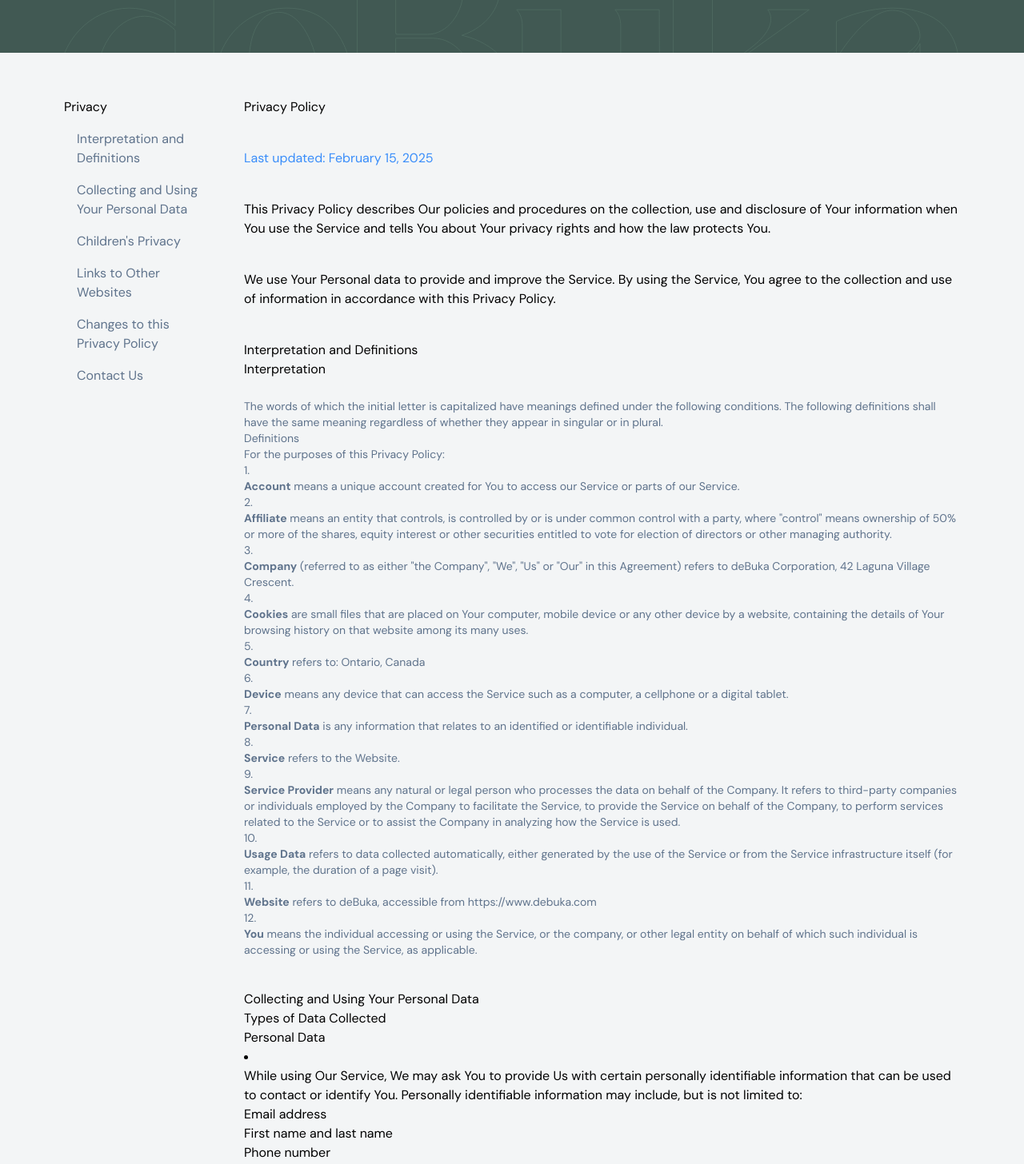
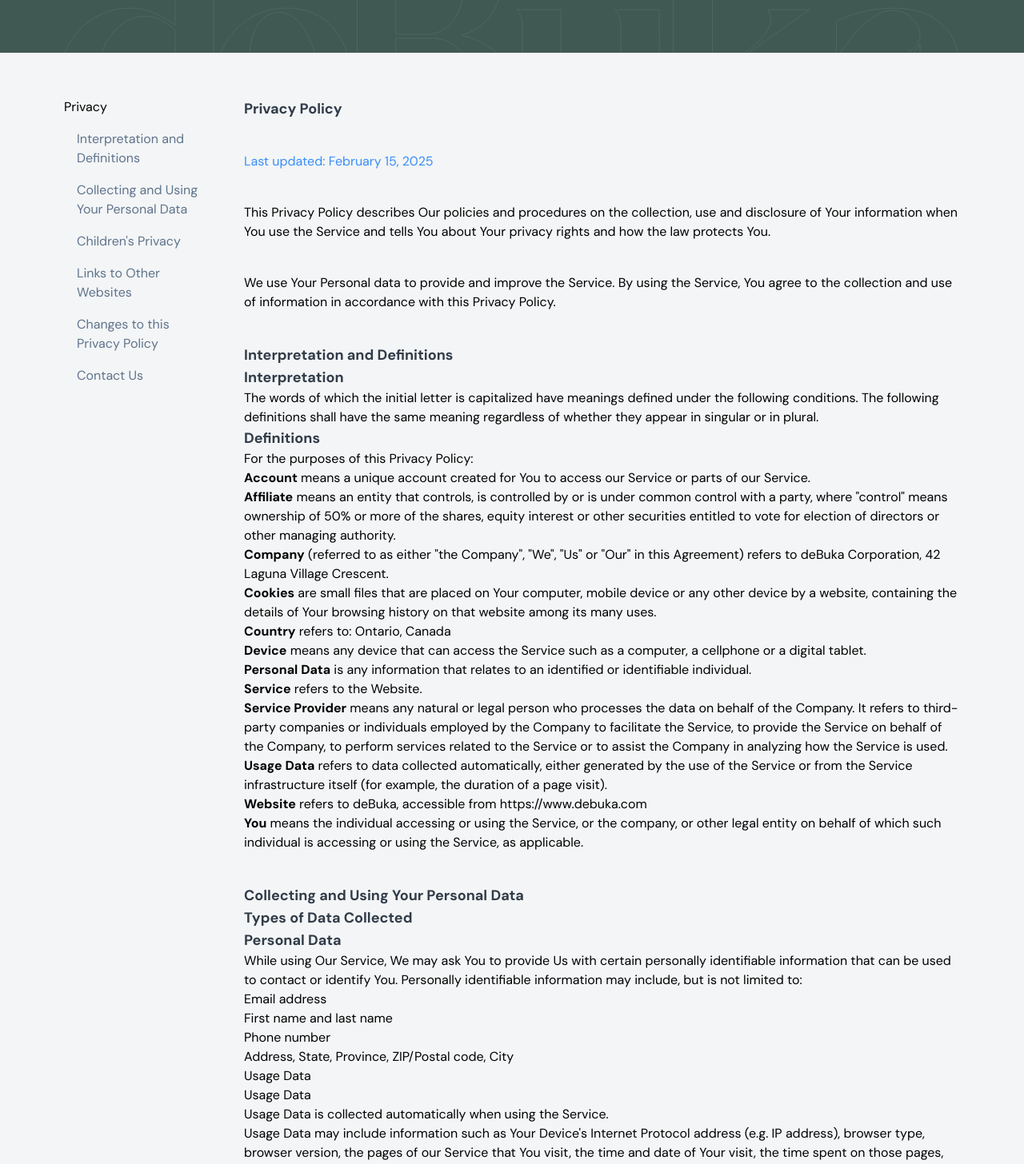
Before and after one commit to Aliiiu/debuka-website, a Next.js app: page /privacy in a window 1280 px wide. Shown: the part 300-1756 px from the top of the page at 80% size. Built offline with nearby package versions, Linux system fonts and the light colour scheme.

Commit message:
Update page.tsx

```diff
--- a/src/app/privacy/page.tsx
+++ b/src/app/privacy/page.tsx
@@ -29,17 +29,17 @@ export default function PrivacyPage() {
 					</ul>
 				</div>
 				<div className='flex-1 flex flex-col gap-10'>
-					<h1>Privacy Policy</h1>
+					<h1 className='text-header font-bold text-lg'>Privacy Policy</h1>
 					<span className='text-brand'>Last updated: February 15, 2025</span>
 					<p>This Privacy Policy describes Our policies and procedures on the collection, use and
 					disclosure of Your information when You use the Service and tells You about Your privacy rights and how the law protects You.</p>
 					<p>We use Your Personal data to provide and improve the Service. By using the Service, You agree to the collection and use of information in accordance with this Privacy Policy.</p>
 					<section>
-						<h2>Interpretation and Definitions</h2>
-						<h3>Interpretation</h3>
-						<ul className='pt-6 text-body-alt list-inside text-sm list-decimal'>
+						<h2 className='text-header font-bold text-lg'>Interpretation and Definitions</h2>
+						<h3 className='text-header font-bold text-lg'>Interpretation</h3>
+						<ul>
 							<p>The words of which the initial letter is capitalized have meanings defined under the following conditions. The following definitions shall have the same meaning regardless of whether they appear in singular or in plural.</p>
-							<h3>Definitions</h3>
+							<h3 className='text-header font-bold text-lg'>Definitions</h3>
 							<p>For the purposes of this Privacy Policy:</p>
 								<li>
 									<p><strong>Account</strong> means a unique account created for You to access our Service or parts of our Service.</p>
@@ -80,16 +80,14 @@ export default function PrivacyPage() {
 						</ul>
 					</section>
 					<section>
-						<h2>Collecting and Using Your Personal Data</h2>
-						<h3>Types of Data Collected</h3>
-						<h4>Personal Data</h4>
-						<li>
+						<h2 className='text-header font-bold text-lg'>Collecting and Using Your Personal Data</h2>
+						<h3 className='text-header font-bold text-lg'>Types of Data Collected</h3>
+						<h4 className='text-header font-bold text-lg'>Personal Data</h4>
+
 						<p>While using Our Service, We may ask You to provide Us with certain personally identifiable information that can be used to contact or identify You. Personally identifiable information may include, but is not limited to:</p>
-						</li>
 						<ul>
 							<li>
-								<p>Email address</p>
-							</li>
+							<p>Email address</p></li>
 							<li>
 							<p>First name and last name</p>
 							</li>
@@ -103,12 +101,14 @@ export default function PrivacyPage() {
 							<p>Usage Data</p>
 							</li>
 						</ul>
+
 						<h4>Usage Data</h4>
 						<p>Usage Data is collected automatically when using the Service.</p>
 						<p>Usage Data may include information such as Your Device&apos;s Internet Protocol address (e.g. IP address), browser type, browser version, the pages of our Service that You visit, the time and date of Your visit, the time spent on those pages, unique device identifiers and other diagnostic data.</p>
 						<p>When You access the Service by or through a mobile device, We may collect certain information automatically, including, but not limited to, the type of mobile device You use, Your mobile device unique ID, the IP address of Your mobile device, Your mobile operating system, the type of mobile Internet browser You use, unique device identifiers and other diagnostic data.</p>
 						<p>We may also collect information that Your browser sends whenever You visit our Service or when You access the Service by or through a mobile device.</p>
-						<h4>Tracking Technologies and Cookies</h4>
+
+						<h4 className='text-header font-bold text-lg'>Tracking Technologies and Cookies</h4>
 						<p>We use Cookies and similar tracking technologies to track the activity on Our Service and store certain information. Tracking technologies used are beacons, tags, and scripts to collect and track information and to improve and analyze Our Service. The technologies We use may include:</p>
 						<ul>
 							<li>
@@ -128,6 +128,7 @@ export default function PrivacyPage() {
 								<strong>Web Beacons.</strong> Certain sections of our Service and our emails may contain small electronic files known as web beacons (also referred to as clear gifs, pixel tags, and single-pixel gifs) that permit the Company, for example, to count users who have visited those pages or opened an email and for other related website statistics (for example, recording the popularity of a certain section and verifying system and server integrity).
 							</li>
 						</ul>
+
 						<p>Cookies can be &quot;Persistent&quot; or &quot;Session&quot; Cookies. Persistent Cookies remain on Your personal computer or mobile device when You go offline, while Session Cookies are deleted as soon as You close Your web browser. Learn more about cookies on the <a href="https://www.freeprivacypolicy.com/blog/sample-privacy-policy-template/#Use_Of_Cookies_And_Tracking" target="_blank">Free Privacy Policy website</a> article.</p>
 						<p>We use both Session and Persistent Cookies for the purposes set out below:</p>
 						<ul>
@@ -150,8 +151,9 @@ export default function PrivacyPage() {
 								<p>Purpose: These Cookies allow us to remember choices You make when You use the Website, such as remembering your login details or language preference. The purpose of these Cookies is to provide You with a more personal experience and to avoid You having to re-enter your preferences every time You use the Website.</p>
 							</li>
 						</ul>
+
 						<p>For more information about the cookies we use and your choices regarding cookies, please visit our Cookies Policy or the Cookies section of our Privacy Policy.</p>
-						<h3>Use of Your Personal Data</h3>
+						<h3 className='text-header font-bold text-lg'>Use of Your Personal Data</h3>
 							<p>The Company may use Personal Data for the following purposes:</p>
 						<ul>
 							<li>
@@ -179,6 +181,7 @@ export default function PrivacyPage() {
 								<p><strong>For other purposes</strong>: We may use Your information for other purposes, such as data analysis, identifying usage trends, determining the effectiveness of our promotional campaigns and to evaluate and improve our Service, products, services, marketing and your experience.</p>
 							</li>
 						</ul>
+
 						<p>We may share Your personal information in the following situations:</p>
 						<ul>
 							<li><strong>With Service Providers:</strong> We may share Your personal information with Service Providers to monitor and analyze the use of our Service,  to contact You.</li>
@@ -188,24 +191,30 @@ export default function PrivacyPage() {
 							<li><strong>With other users:</strong> when You share personal information or otherwise interact in the public areas with other users, such information may be viewed by all users and may be publicly distributed outside.</li>
 							<li><strong>With Your consent</strong>: We may disclose Your personal information for any other purpose with Your consent.</li>
 						</ul>
-						<h3>Retention of Your Personal Data</h3>
+
+						<h3 className='text-header font-bold text-lg'>Retention of Your Personal Data</h3>
 							<p>The Company will retain Your Personal Data only for as long as is necessary for the purposes set out in this Privacy Policy. We will retain and use Your Personal Data to the extent necessary to comply with our legal obligations (for example, if we are required to retain your data to comply with applicable laws), resolve disputes, and enforce our legal agreements and policies.</p>
 							<p>The Company will also retain Usage Data for internal analysis purposes. Usage Data is generally retained for a shorter period of time, except when this data is used to strengthen the security or to improve the functionality of Our Service, or We are legally obligated to retain this data for longer time periods.</p>
-						<h3>Transfer of Your Personal Data</h3>
+
+						<h3 className='text-header font-bold text-lg'>Transfer of Your Personal Data</h3>
 							<p>Your information, including Personal Data, is processed at the Company&apos;s operating offices and in any other places where the parties involved in the processing are located. It means that this information may be transferred to — and maintained on — computers located outside of Your state, province, country or other governmental jurisdiction where the data protection laws may differ than those from Your jurisdiction.</p>
 							<p>Your consent to this Privacy Policy followed by Your submission of such information represents Your agreement to that transfer.</p>
 							<p>The Company will take all steps reasonably necessary to ensure that Your data is treated securely and in accordance with this Privacy Policy and no transfer of Your Personal Data will take place to an organization or a country unless there are adequate controls in place including the security of Your data and other personal information.</p>
-						<h3>Delete Your Personal Data</h3>
+
+						<h3 className='text-header font-bold text-lg'>Delete Your Personal Data</h3>
 							<p>You have the right to delete or request that We assist in deleting the Personal Data that We have collected about You.</p>
 							<p>Our Service may give You the ability to delete certain information about You from within the Service.</p>
 							<p>You may update, amend, or delete Your information at any time by signing in to Your Account, if you have one, and visiting the account settings section that allows you to manage Your personal information. You may also contact Us to request access to, correct, or delete any personal information that You have provided to Us.</p>
 							<p>Please note, however, that We may need to retain certain information when we have a legal obligation or lawful basis to do so.</p>
-						<h3>Disclosure of Your Personal Data</h3>
-						<h4>Business Transactions</h4>
+
+						<h3 className='text-header font-bold text-lg'>Disclosure of Your Personal Data</h3>
+
+						<h4 className='text-header font-bold text-lg'>Business Transactions</h4>
 							<p>If the Company is involved in a merger, acquisition or asset sale, Your Personal Data may be transferred. We will provide notice before Your Personal Data is transferred and becomes subject to a different Privacy Policy.</p>
 						<h4>Law enforcement</h4>
 							<p>Under certain circumstances, the Company may be required to disclose Your Personal Data if required to do so by law or in response to valid requests by public authorities (e.g. a court or a government agency).</p>
-						<h4>Other legal requirements</h4>
+
+						<h4 className='text-header font-bold text-lg'>Other legal requirements</h4>
 							<p>The Company may disclose Your Personal Data in the good faith belief that such action is necessary to:</p>
 						<ul>
 							<li>Comply with a legal obligation</li>
@@ -214,27 +223,28 @@ export default function PrivacyPage() {
 							<li>Protect the personal safety of Users of the Service or the public</li>
 							<li>Protect against legal liability</li>
 						</ul>
-						<h3>Security of Your Personal Data</h3>
+
+						<h3 className='text-header font-bold text-lg'>Security of Your Personal Data</h3>
 							<p>The security of Your Personal Data is important to Us, but remember that no method of transmission over the Internet, or method of electronic storage is 100% secure. While We strive to use commercially acceptable means to protect Your Personal Data, We cannot guarantee its absolute security.</p>
 					</section>
 					<section>
-						<h2>Children&apos;s Privacy</h2>
+						<h2 className='text-header font-bold text-lg'>Children&apos;s Privacy</h2>
 							<p>Our Service does not address anyone under the age of 13. We do not knowingly collect personally identifiable information from anyone under the age of 13. If You are a parent or guardian and You are aware that Your child has provided Us with Personal Data, please contact Us. If We become aware that We have collected Personal Data from anyone under the age of 13 without verification of parental consent, We take steps to remove that information from Our servers.</p>
 							<p>If We need to rely on consent as a legal basis for processing Your information and Your country requires consent from a parent, We may require Your parent&apos;s consent before We collect and use that information.</p>
 					</section>
 					<section>
-						<h2>Links to Other Websites</h2>
+						<h2 className='text-header font-bold text-lg'>Links to Other Websites</h2>
 							<p>Our Service may contain links to other websites that are not operated by Us. If You click on a third party link, You will be directed to that third party&apos;s site. We strongly advise You to review the Privacy Policy of every site You visit.</p>
 							<p>We have no control over and assume no responsibility for the content, privacy policies or practices of any third party sites or services.</p>
 					</section>
 					<section>
-						<h2>Changes to this Privacy Policy</h2>
+						<h2 className='text-header font-bold text-lg'>Changes to this Privacy Policy</h2>
 							<p>We may update Our Privacy Policy from time to time. We will notify You of any changes by posting the new Privacy Policy on this page.</p>
 							<p>We will let You know via email and/or a prominent notice on Our Service, prior to the change becoming effective and update the &quot;Last updated&quot; date at the top of this Privacy Policy.</p>
 							<p>You are advised to review this Privacy Policy periodically for any changes. Changes to this Privacy Policy are effective when they are posted on this page.</p>
 					</section>
 					<section>
-						<h2>Contact Us</h2>
+						<h2 className='text-header font-bold text-lg'>Contact Us</h2>
 							<p>If you have any questions about this Privacy Policy, You can contact us:</p>
 							<ul>
 								<li>
```
Lines whose indentation alone changed are shown as unchanged.
